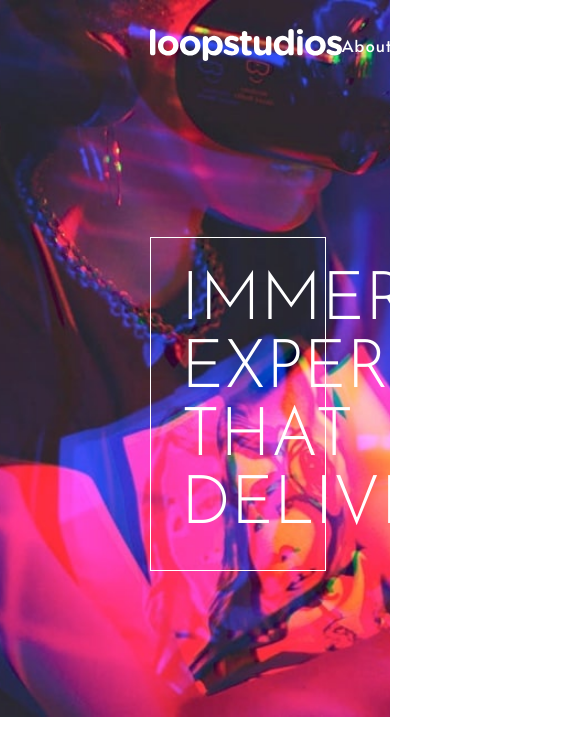
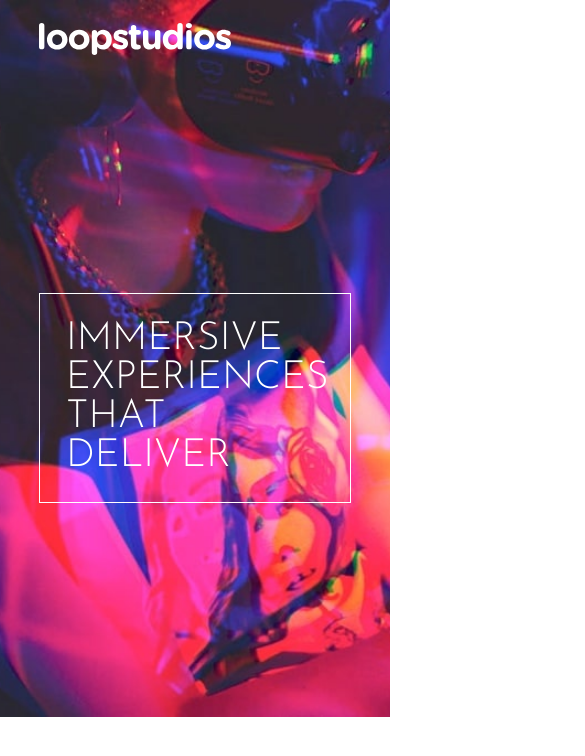
Before and after one commit to TiagoDiass/loopstudios-landing-page, a Next.js app: page / in a window 390 px wide. Shown: the top 756 px of the page, 585 px wide, since content can reach past the window. Built offline with nearby package versions, Linux system fonts and the light colour scheme.

Commit message:
feat: add responsive styles to heading on banner and header as well

```diff
--- a/src/components/Header/Header.styles.ts
+++ b/src/components/Header/Header.styles.ts
@@ -24,4 +24,20 @@ export const HeaderContainer = styled.header`
       }
     }
   }
+
+  @media (max-width: 1220px) {
+    nav {
+      column-gap: 1.5rem;
+    }
+  }
+
+  @media (max-width: 960px) {
+    nav {
+      display: none;
+    }
+  }
+
+  @media (max-width: 768px) {
+    padding: 2rem 3rem;
+  }
 `;
--- a/src/styles/global.ts
+++ b/src/styles/global.ts
@@ -9,6 +9,12 @@ const GlobalStyles = createGlobalStyle`
 
   html {
     font-size: 15px;
+  }
+
+  @media (max-width: 768px) {
+    html {
+      font-size: 13px;
+    }
   }
 
   :root {
--- a/src/styles/pages/home.styles.ts
+++ b/src/styles/pages/home.styles.ts
@@ -20,4 +20,19 @@ export const HeroBanner = styled.section`
     color: var(--white);
     font-size: 4.5rem;
   }
+
+  @media (max-width: 1220px) {
+    h1 {
+      width: 80%;
+      margin: auto;
+    }
+  }
+
+  @media (max-width: 768px) {
+    h1 {
+      font-size: 3rem;
+      padding: 2rem;
+      margin: auto;
+    }
+  }
 `;
```
